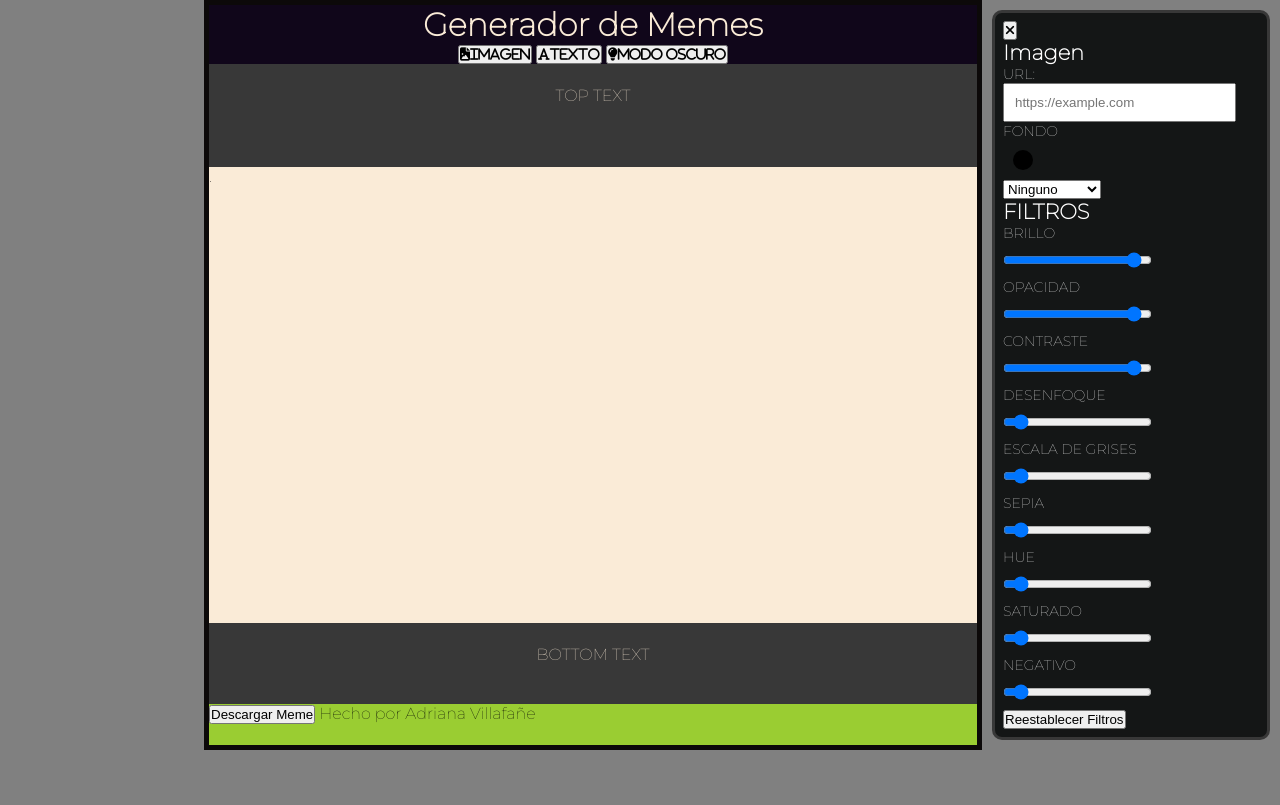
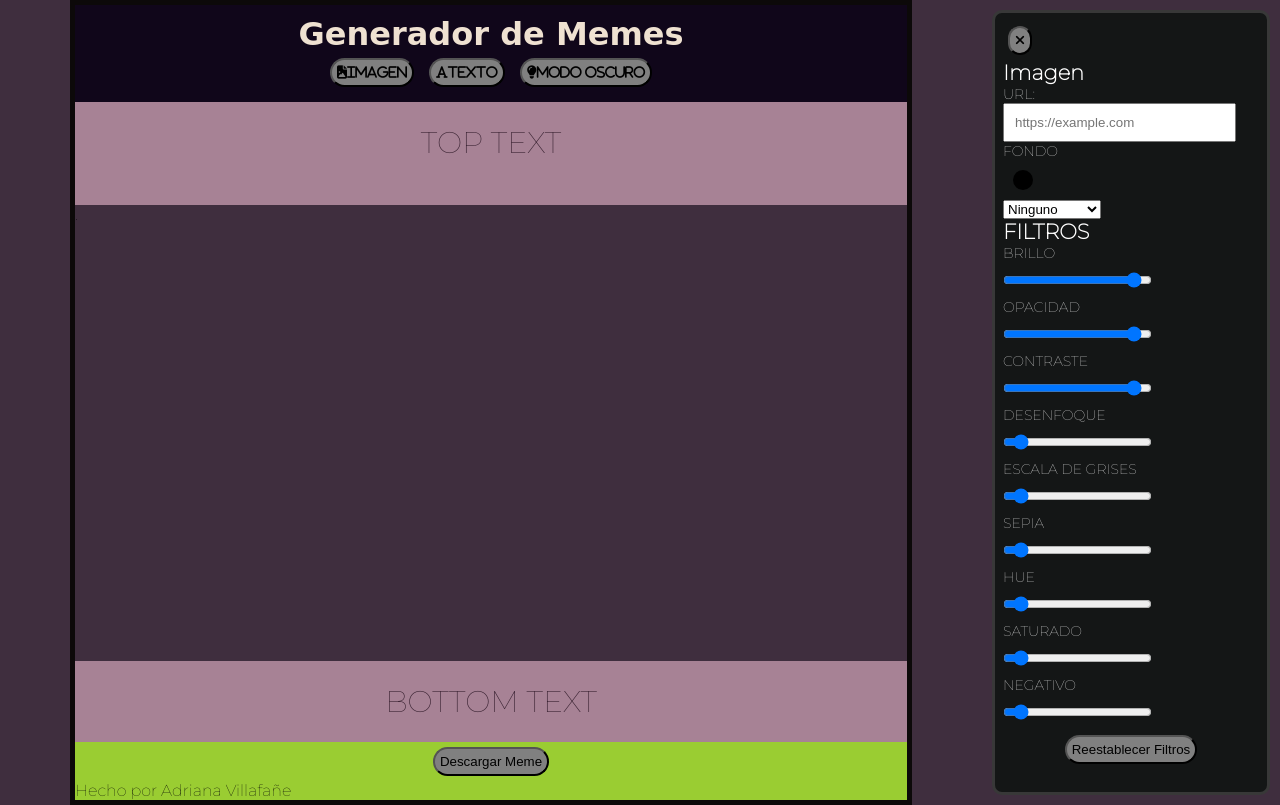
Before and after one commit to AdrianaVillafane/ADA-2023-Editor-Memes, a plain HTML site: page index.html in a window 1280 px wide. Drawn offline with nearby package versions, Linux system fonts and the light colour scheme; a script that the page names is missing; a web font is replaced by a local one.

Commit message:
cambie la fuente y paleta de colores oscura

```diff
--- a/app.js
+++ b/app.js
@@ -10,21 +10,7 @@
 
 
 
-
-
-//boton de color
-
-const colorPicker = document.getElementById("color-picker");
-const colorName = document.getElementById("color-name");
-
-const cambiarFondoMeme = () => {
-  let colorElegido = colorPicker.value;
-  colorName.innerHTML = `${colorElegido}`;
-};
-
-colorPicker.addEventListener("input", () => cambiarFondoMeme());
-
-//
+//URL
 
 const urlInput = document.getElementById("url-input");
 const memeImg = document.getElementById("meme-img");
@@ -41,9 +27,23 @@ const changeBackground = () => {
   memeImg.style.backgroundImage = `url(${urlInput.value})`;
 };
 
+
+//boton de color
+
+const colorPicker = document.getElementById("color-picker");
+const colorName = document.getElementById("color-name");
+
+const cambiarFondoMeme = () => {
+  let colorElegido = colorPicker.value;
+  colorName.innerHTML = `${colorElegido}`;
+};
+
+colorPicker.addEventListener("input", () => cambiarFondoMeme());
+
+
 //COLOR DE FONDO, conteiner de imagen
 // Obtengo los elementos del DOM
-const colorInput = document.getElementById("colorInput");
+const colorInput = document.getElementById("color-picker");
 
 
 // Agrego un evento de escucha al campo de entrada
@@ -182,6 +182,37 @@ invertSlider.addEventListener("input", () => {
   filtros();
 });
 
+
+//TEXTO
+
+const topTextInput = document.getElementById("top-text-input");
+const bottomTextInput = document.getElementById("bottom-text-input");
+
+const topText = document.getElementById("top-text");
+const bottomText = document.getElementById("bottom-text");
+
+topTextInput.addEventListener("change", () => hideTopText());
+bottomTextInput.addEventListener("change", () => hideBottomText());
+
+
+
+
+
+
+
+
+
+
+
+
+
+
+
+
+
+
+
+
 //DESCARGA MEME
 
 const downloadButton = document.getElementById("download-btn");
@@ -194,14 +225,3 @@ const downloadMeme = () => {
     window.saveAs(blob, "mi-meme.png");
   });
 };
-
-//TEXTO
-
-const topTextInput = document.getElementById("top-text-input");
-const bottomTextInput = document.getElementById("bottom-text-input");
-
-const topText = document.getElementById("top-text");
-const bottomText = document.getElementById("bottom-text");
-
-topTextInput.addEventListener("change", () => hideTopText());
-bottomTextInput.addEventListener("change", () => hideBottomText());
--- a/index.html
+++ b/index.html
@@ -15,9 +15,13 @@
     <meta property="og:url" content="pagina deployada">
     <meta name="generador_de_memes" content="Aplicacion_para_generar_memes" <meta name="viewport"
         content="width=device-width, initial-scale=1.0">
+    <link rel="preconnect" href="https://fonts.googleapis.com">
+    <link rel="preconnect" href="https://fonts.gstatic.com" crossorigin>
+    <link href="https://fonts.googleapis.com/css2?family=Montserrat:ital,wght@0,100;1,100&display=swap"
+        rel="stylesheet">
         <link rel="preconnect" href="https://fonts.googleapis.com">
         <link rel="preconnect" href="https://fonts.gstatic.com" crossorigin>
-        <link href="https://fonts.googleapis.com/css2?family=Montserrat:ital,wght@0,100;1,100&display=swap" rel="stylesheet">
+        <link href="https://fonts.googleapis.com/css2?family=Kablammo&display=swap" rel="stylesheet">
     <title>GeNeRaDoR dE MeMeS</title>
     <link rel="stylesheet" href="style.css">
     <link rel="shortcut icon" href="img/favicon-16x16.png" type="image/x-icon">
@@ -57,18 +61,18 @@
         </header>
         <main>
             <div id="meme-container" class="meme-container">
-                <p class="textoSuperior" id="top-text">TOP TEXT</p>
+                <p class="text-container textoSuperior" id="top-text">TOP TEXT</p>
 
                 <div id="meme-img" class="meme-img">
-.
+                    .
                 </div>
-                <p class="textoInferior" id="bottom-text">
+                <p class="text-container textoInferior" id="bottom-text">
                     BOTTOM TEXT
                 </p>
             </div>
 
 
-            <button id="download-btn">Descargar Meme</button>
+            <button id="download-btn" class="download-btn">Descargar Meme</button>
             <span>Hecho por Adriana Villafañe</span>
         </main>
 
@@ -87,7 +91,7 @@
 
 
                 <label for="fondo">FONDO</label>
-                <input type="color" class="colorInput" id="color-picker">
+                <input type="color" class="color-input" id="color-picker">
                 <span id="color-name"></span>
 
                 <select name="fondo" id="fondo">
@@ -127,7 +131,7 @@
 
                 <label for="negativo">NEGATIVO</label>
                 <input type="range" min="100%" max="1000%" value="0" step="10%" class="myRange" id="invert-slider">
-                <button>Reestablecer Filtros</button>
+                <button class="restablecer-btn">Reestablecer Filtros</button>
 
             </aside>
         </div>
--- a/style.css
+++ b/style.css
@@ -3,24 +3,43 @@
     padding: 0;
 }
 body {
-    background-color: grey;
+    background-color: #3F2E3E;
     display: flex;
-    font-family: 'Montserrat', sans-serif;
+    font-family: "Montserrat", sans-serif;
     justify-content: flex-end;
+
 }
 /*contenedor imagen+texto sup+tex inf*/
 .container {
     border: 5px solid rgb(12, 9, 9);
-    width: 48rem;
+    width: 52rem;
     background-color: yellowgreen;
     display: flex;
     flex-direction: column;
+    margin: 0 auto;
+
 }
 /*titulo generador meme*/
 header {
     background-color: rgb(16, 6, 26);
-    color: antiquewhite;
+    color: #EFE1D1;
     text-align: center;
+    font-family: 'Kablammo', cursive;
+    padding: 10px;
+
+}
+
+button {
+    margin: 5px;
+    padding: 5px;
+    border-radius: 20px;
+    background-color: grey;
+
+}
+.download-btn, .restablecer-btn{
+    margin-left: auto;
+  margin-right: auto;
+  display: block;
 }
 .meme-container {
     width: 100%;
@@ -29,28 +48,31 @@ header {
     display: flex;
     flex-direction: column;
     justify-content: center;
-
 }
 .textoSuperior {
     height: 4rem;
-    background-color: #383838;
+
     color: antiquewhite;
     text-align: center;
     padding: 22px;
 }
 .meme-img {
     height: 31rem;
-    background-color: antiquewhite;
+    background-color: #3f2e3e;
 }
 
 .textoInferior {
     height: 4rem;
-    background-color: #383838;
     color: antiquewhite;
     text-align: center;
     padding-top: 22px;
 }
+.text-container{
+    background-color: #A78295;
+    color: #331d2c;
+    font-size: 30px;
 
+}
 .contenedor_aside {
     font-size: 14px;
     width: 16rem;
@@ -62,21 +84,21 @@ header {
     color: #ffffff !important;
     border-radius: 10px;
 }
-input{
+input {
     padding: 10px;
     display: block;
 }
-.colorInput {
+.color-input {
     width: 40px;
     height: 40px;
     background-color: transparent;
     border: none;
 }
-.colorInput::-webkit-color-swatch {
+.color-input::-webkit-color-swatch {
     border: none;
     border-radius: 50%;
 }
-.colorInput::-webkit-color-swatch-wrapper {
+.color-input::-webkit-color-swatch-wrapper {
     border-radius: 50%;
     padding: 0;
 }
@@ -85,8 +107,11 @@ text-align: left;
     margin: 10px;
     padding: 10px;
     font-size: 20px;
-
 }
-.aside-texto{
+.aside-texto {
     display: none;
 }
+main {
+    justify-content: center;
+    align-items: center;
+}
```
Lines whose indentation alone changed are shown as unchanged.
